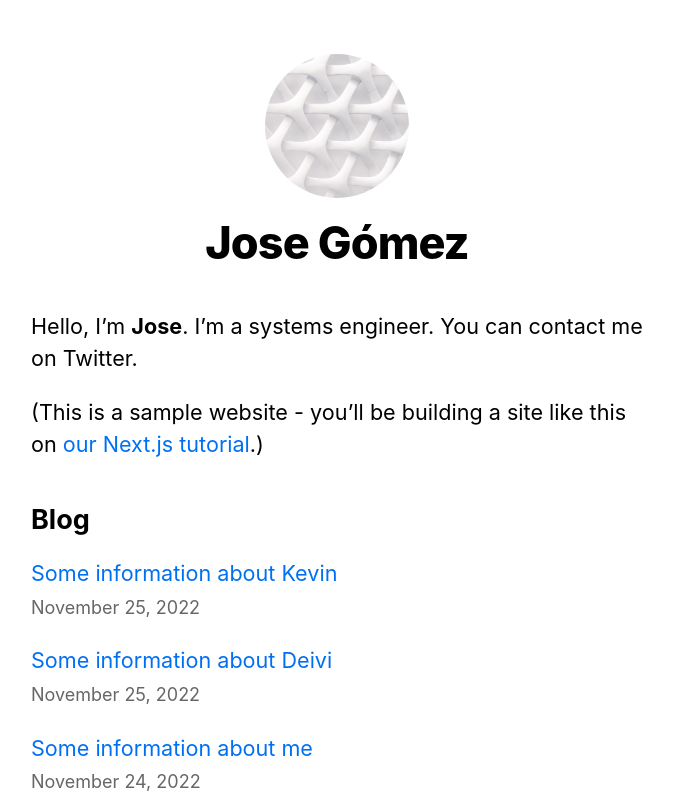
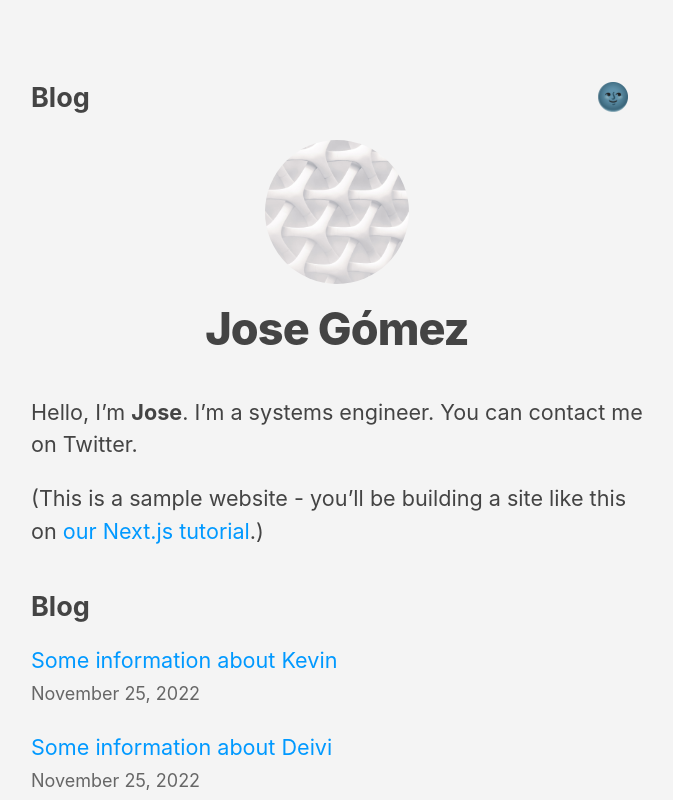
Before and after one commit to JoseGomez14/nextjs-blog, a Next.js app: page / in a window 1280 px wide. Shown: the top 800 px of the page, without its empty margins (303-976 px from the left). Built offline with nearby package versions, Linux system fonts and the light colour scheme.

Commit message:
Update styles and add navbar

```diff
--- a/components/layout.js
+++ b/components/layout.js
@@ -3,6 +3,7 @@ import Image from 'next/image';
 import styles from './layout.module.css';
 import utilStyles from '../styles/utils.module.css';
 import Link from 'next/link';
+import Navbar from './navbar';
 
 const name = 'Jose Gómez'
 export const siteTitle = 'Blog - Jose'
@@ -25,6 +26,7 @@ export default function Layout({ children, home }) {
             <meta name="twitter:card" content="summary_large_image" />
         </Head>
         <header className={styles.header}>
+            <Navbar/>
             {home ? (
                 <>
                     <Image
--- a/components/layout.module.css
+++ b/components/layout.module.css
@@ -8,6 +8,7 @@
     display: flex;
     flex-direction: column;
     align-items: center;
+    color: var(--text);
 }
 
 .backToHome {
--- /dev/null
+++ b/components/navbar.js
@@ -0,0 +1,28 @@
+import React, { useState, useEffect } from 'react';
+import navbarStyles from './navbar.module.css'
+
+const Navbar = () => {
+    const [scheme, setScheme] = useState('');
+
+    useEffect(() => {
+        if (scheme == '') {
+            setScheme(localStorage.getItem('scheme'));
+        }
+        document.documentElement.setAttribute('scheme', scheme);
+    })
+
+    const handleChangeScheme = () => {
+        let colorScheme = scheme == 'dark' ? 'light' : 'dark';
+        localStorage.setItem('scheme', colorScheme);
+        setScheme(colorScheme);
+    }
+
+    return <nav className={navbarStyles.navbar} id='navbar'>
+        <h1>Blog</h1>
+        <button className={navbarStyles.btnTheme}
+            onClick={handleChangeScheme} title='Change theme'>
+            {scheme == 'dark'? '🌞': '🌚'}</button>
+    </nav>
+}
+
+export default Navbar;
--- /dev/null
+++ b/components/navbar.module.css
@@ -0,0 +1,24 @@
+.navbar{
+    height: 4.8rem;
+    color: var(--text);
+    background-color: var(--background);
+    width: 100%;
+    display: flex;
+    justify-content: space-between;
+    align-items: center;
+}
+
+.btnTheme{
+    height: fit-content;
+    border: 1px solid transparent;
+    background-color: var(--background);
+    color: var(--text);
+    font-size: 1.5rem;
+    padding: 10px 12px;
+    cursor: pointer;
+}
+
+.btnTheme:hover, .btnTheme:focus, .btnTheme:active{
+    border-radius: 6px;
+    border-color: var(--blue);
+}
--- a/pages/index.js
+++ b/pages/index.js
@@ -19,6 +19,7 @@ export default function Home({ allPostsData }) {
     <Layout home>
       <Head>
         <title>{siteTitle}</title>
+        <meta name="color-scheme" content="dark light"/>
       </Head>
       <section className={utilStyles.headingMd}>
         <p>Hello, I’m <b>Jose</b>. I’m a systems engineer. You can contact me on Twitter.</p>
--- a/pages/posts/[id].js
+++ b/pages/posts/[id].js
@@ -9,6 +9,7 @@ export default function Post({ postData }) {
         <Head>
             <title>{postData.title}</title>
             {postData.description && <meta name="description" content={postData.description} />}
+            <meta name="color-scheme" content="dark"/>
         </Head>
         <article className={utilStyles.markdown}>
             <h1 className={utilStyles.headingXl}>{postData.title}</h1>
--- a/styles/Home.module.css
+++ b/styles/Home.module.css
@@ -29,7 +29,7 @@
 }
 
 .title a {
-  color: #0070f3;
+  color: var(--blue);
   text-decoration: none;
 }
 
--- a/styles/globals.css
+++ b/styles/globals.css
@@ -1,5 +1,29 @@
+* {
+  box-sizing: border-box;
+}
+
+*:root{
+  --background: #F4F4F4;
+  --background-hover: #eee;
+  --text: #444;
+  --text-dark: #111;
+  --text-light: #666;
+  --blue: #09f;
+}
+
+*[scheme = 'dark']:root{
+  --background: #20252C;
+  --background-hover: #3c4654;
+  --text: #FAFAFA;
+  --text-dark: #eee;
+  --text-light: #666;
+  --blue: #09f;
+}
+
 html,
 body {
+  background-color: var(--background);
+  color: var(--text);
   padding: 0;
   margin: 0;
   font-family: -apple-system, BlinkMacSystemFont, Segoe UI, Roboto, Oxygen, Ubuntu,
@@ -8,12 +32,8 @@ body {
   font-size: 18px;
 }
 
-* {
-  box-sizing: border-box;
-}
-
 a {
-  color: #0070f3;
+  color: var(--blue);
   text-decoration: none;
 }
 
--- a/styles/utils.module.css
+++ b/styles/utils.module.css
@@ -48,7 +48,7 @@
 }
 
 .lightText {
-    color: #666;
+    color: var(--text-light);
 }
 
 .markdown code{
```
